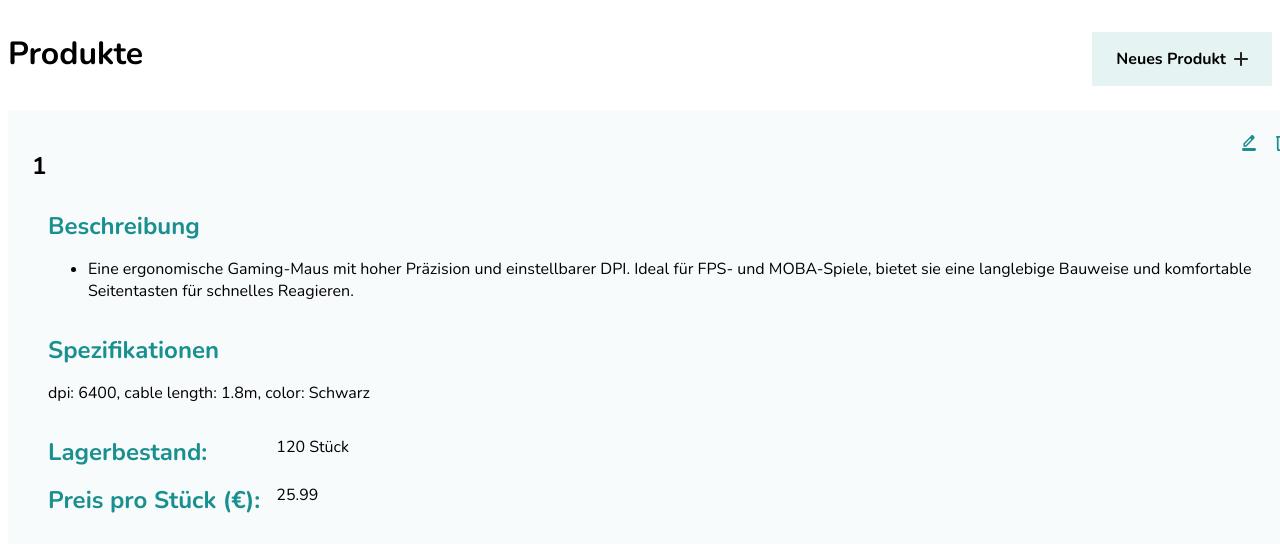
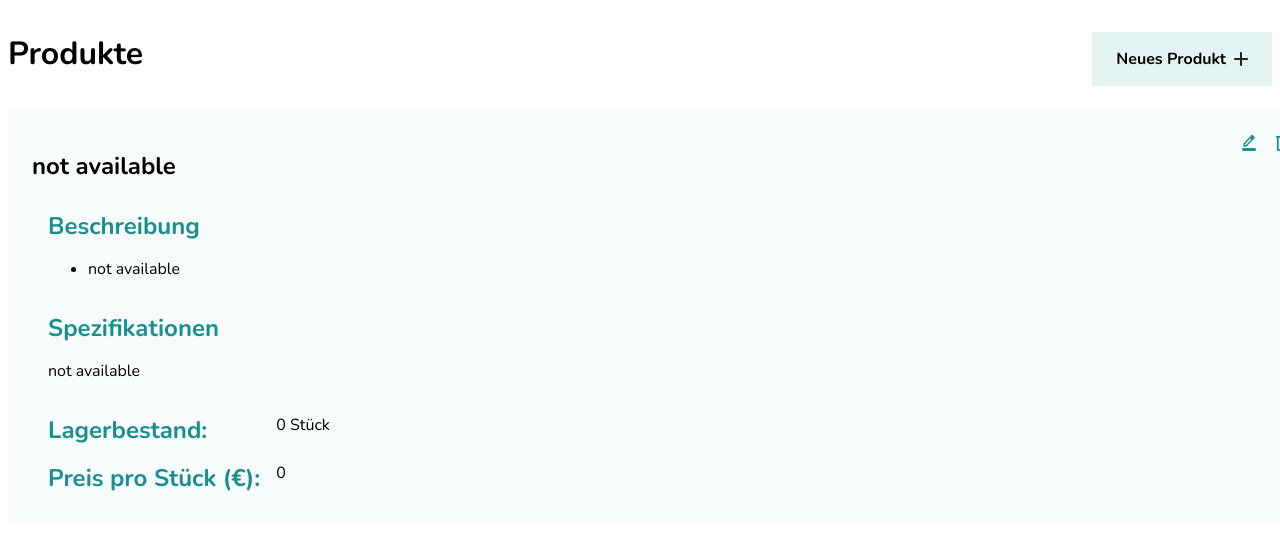
Before and after one commit to MirunaAgopian/Product-list, an Angular app: page /details/1 in a window 1280 px wide. Shown: the top 552 px of the page. Built offline with nearby package versions, Linux system fonts and the light colour scheme.

Commit message:
added product form

```diff
--- a/src/app/shared/components/product-details/product-details.ts
+++ b/src/app/shared/components/product-details/product-details.ts
@@ -1,5 +1,6 @@
 import { Component, inject } from '@angular/core';
 import { ActivatedRoute } from '@angular/router';
+import { Products } from '../../services/products';
 
 @Component({
   selector: 'app-product-details',
@@ -10,24 +11,24 @@ import { ActivatedRoute } from '@angular/router';
 export class ProductDetails {
   //in this way I get to insert the product name in the URL
   private route = inject(ActivatedRoute);
+  productService = inject(Products);
+
+  //this is the default case if I don't have any data in JSON
+  detail = {
+      name: 'not available',
+      description: 'not available',
+      specs: 'not available',
+      stock: 0,
+      price: 0,
+    }
+
   ngOnInit(){
     let currentName = this.route.snapshot.paramMap.get("name");
     if(currentName){
-      this.detail.name = currentName;
+      this.productService.setProductDetailsByName(currentName);
     }
+     this.detail = this.productService.productDetail;
   }
-  //in this way I get to insert the product name in the URL
-
-  //this list should be an array of objects - and I should also
-  //change the access method inside product-details.html
-  detail = {
-      name: 'Gaming Maus',
-      description:
-        'Eine ergonomische Gaming-Maus mit hoher Präzision und einstellbarer DPI. Ideal für FPS- und MOBA-Spiele, bietet sie eine langlebige Bauweise und komfortable Seitentasten für schnelles Reagieren.',
-      specs: 'dpi: 6400, cable length: 1.8m, color: Schwarz',
-      stock: 120,
-      price: 25.99,
-    }
 
     deleteDetail(){
       this.detail.name = "";
--- a/src/app/shared/components/product-list/product-list.ts
+++ b/src/app/shared/components/product-list/product-list.ts
@@ -1,5 +1,6 @@
-import { Component } from '@angular/core';
+import { Component, inject } from '@angular/core';
 import { RouterLink } from '@angular/router';
+import { Products } from '../../services/products';
 
 @Component({
   selector: 'app-product-list',
@@ -8,54 +9,6 @@ import { RouterLink } from '@angular/router';
   styleUrl: './product-list.scss',
 })
 export class ProductList {
-  list = [
-    {
-      name: 'Gaming Maus',
-      description:
-        'Eine ergonomische Gaming-Maus mit hoher Präzision und einstellbarer DPI. Ideal für FPS- und MOBA-Spiele, bietet sie eine langlebige Bauweise und komfortable Seitentasten für schnelles Reagieren.',
-      specs: 'dpi: 6400, cable length: 1.8m, color: Schwarz',
-      stock: 120,
-      price: 2500000,
-    },
-    {
-      name: 'USB-C Kabel',
-      description:
-        'Robustes Ladekabel für Smartphones, Tablets und Laptops. Unterstützt schnelles Laden und Datenübertragung. Perfekt für den täglichen Einsatz zu Hause, im Büro oder unterwegs.',
-      specs: 'length: 1m, color: Weiß, type: USB-C zu USB-A',
-      stock: 300,
-      price: 4800,
-    },
-    {
-      name: 'Mechanische Tastatur',
-      description:
-        'Hochwertige mechanische Tastatur mit RGB-Hintergrundbeleuchtung. Die schnellen Switches sorgen für präzise Eingaben und langen Schreibkomfort. Ideal für Gamer und Vielschreiber.',
-      specs: 'switches: Red, connection: USB, color: Schwarz',
-      stock: 85,
-      price: 79.9,
-    },
-    {
-      name: 'HDMI Kabel',
-      description:
-        'Ein zuverlässiges HDMI 2.1 Kabel, das gestochen scharfe Bilder in 4K und 8K Qualität liefert. Geeignet für Fernseher, Monitore, Konsolen und Projektoren. Unterstützt HDR und hohe Bildwiederholraten.',
-      specs: 'length: 2m, version: 2.1, color: Schwarz',
-      stock: 250,
-      price: 12.99,
-    },
-    {
-      name: 'Externe SSD',
-      description:
-        'Leistungsstarke und kompakte externe SSD für schnelle Datenübertragung. Perfekt für große Dateien, Gaming-Bibliotheken oder als Backup-Lösung. Stoßfestes Gehäuse für den mobilen Einsatz.',
-      specs: 'capacity: 1TB, interface: USB 3.2, color: Silber',
-      stock: 60,
-      price: 109.99,
-    },
-    {
-      name: 'Bluetooth Kopfhörer',
-      description:
-        'Kabellose Over-Ear Kopfhörer mit klaren Höhen und kräftigem Bass. Dank 20 Stunden Akkulaufzeit und komfortabler Ohrpolster ideal für lange Musik- oder Gaming-Sessions.',
-      specs: 'battery life: 20h, color: Schwarz, connection: Bluetooth 5.0',
-      stock: 150,
-      price: 59.95,
-    },
-  ];
+  productService = inject(Products);
+  list = this.productService.productList;
 }
--- /dev/null
+++ b/src/app/shared/interfaces/product.ts
@@ -0,0 +1,7 @@
+export interface Product {
+    name: string;
+    description: string;
+    specs: string;
+    stock: number;
+    price: number;
+}
--- /dev/null
+++ b/src/app/shared/services/products.ts
@@ -0,0 +1,74 @@
+import { Injectable } from '@angular/core';
+import { Product } from '../interfaces/product';
+
+@Injectable({
+  providedIn: 'root',
+})
+export class Products {
+  productList: Product[] = [];
+  productDetail: Product = {
+    name: "not available",
+    description: "not available",
+    specs: "not available",
+    stock: 0,
+    price: 0
+  }
+
+  setProductDetailsByName(name:string) {
+    let temporaryProduct = this.productList.find(product => product.name === name);
+    if(temporaryProduct) this.productDetail = temporaryProduct;
+  }
+
+  constructor(){
+    this.productList = [
+    {
+      name: 'Gaming Maus',
+      description:
+        'Eine ergonomische Gaming-Maus mit hoher Präzision und einstellbarer DPI. Ideal für FPS- und MOBA-Spiele, bietet sie eine langlebige Bauweise und komfortable Seitentasten für schnelles Reagieren.',
+      specs: 'dpi: 6400, cable length: 1.8m, color: Schwarz',
+      stock: 120,
+      price: 2500000,
+    },
+    {
+      name: 'USB-C Kabel',
+      description:
+        'Robustes Ladekabel für Smartphones, Tablets und Laptops. Unterstützt schnelles Laden und Datenübertragung. Perfekt für den täglichen Einsatz zu Hause, im Büro oder unterwegs.',
+      specs: 'length: 1m, color: Weiß, type: USB-C zu USB-A',
+      stock: 300,
+      price: 4800,
+    },
+    {
+      name: 'Mechanische Tastatur',
+      description:
+        'Hochwertige mechanische Tastatur mit RGB-Hintergrundbeleuchtung. Die schnellen Switches sorgen für präzise Eingaben und langen Schreibkomfort. Ideal für Gamer und Vielschreiber.',
+      specs: 'switches: Red, connection: USB, color: Schwarz',
+      stock: 85,
+      price: 79.9,
+    },
+    {
+      name: 'HDMI Kabel',
+      description:
+        'Ein zuverlässiges HDMI 2.1 Kabel, das gestochen scharfe Bilder in 4K und 8K Qualität liefert. Geeignet für Fernseher, Monitore, Konsolen und Projektoren. Unterstützt HDR und hohe Bildwiederholraten.',
+      specs: 'length: 2m, version: 2.1, color: Schwarz',
+      stock: 250,
+      price: 12.99,
+    },
+    {
+      name: 'Externe SSD',
+      description:
+        'Leistungsstarke und kompakte externe SSD für schnelle Datenübertragung. Perfekt für große Dateien, Gaming-Bibliotheken oder als Backup-Lösung. Stoßfestes Gehäuse für den mobilen Einsatz.',
+      specs: 'capacity: 1TB, interface: USB 3.2, color: Silber',
+      stock: 60,
+      price: 109.99,
+    },
+    {
+      name: 'Bluetooth Kopfhörer',
+      description:
+        'Kabellose Over-Ear Kopfhörer mit klaren Höhen und kräftigem Bass. Dank 20 Stunden Akkulaufzeit und komfortabler Ohrpolster ideal für lange Musik- oder Gaming-Sessions.',
+      specs: 'battery life: 20h, color: Schwarz, connection: Bluetooth 5.0',
+      stock: 150,
+      price: 59.95,
+    },
+  ];
+  }
+}
```
